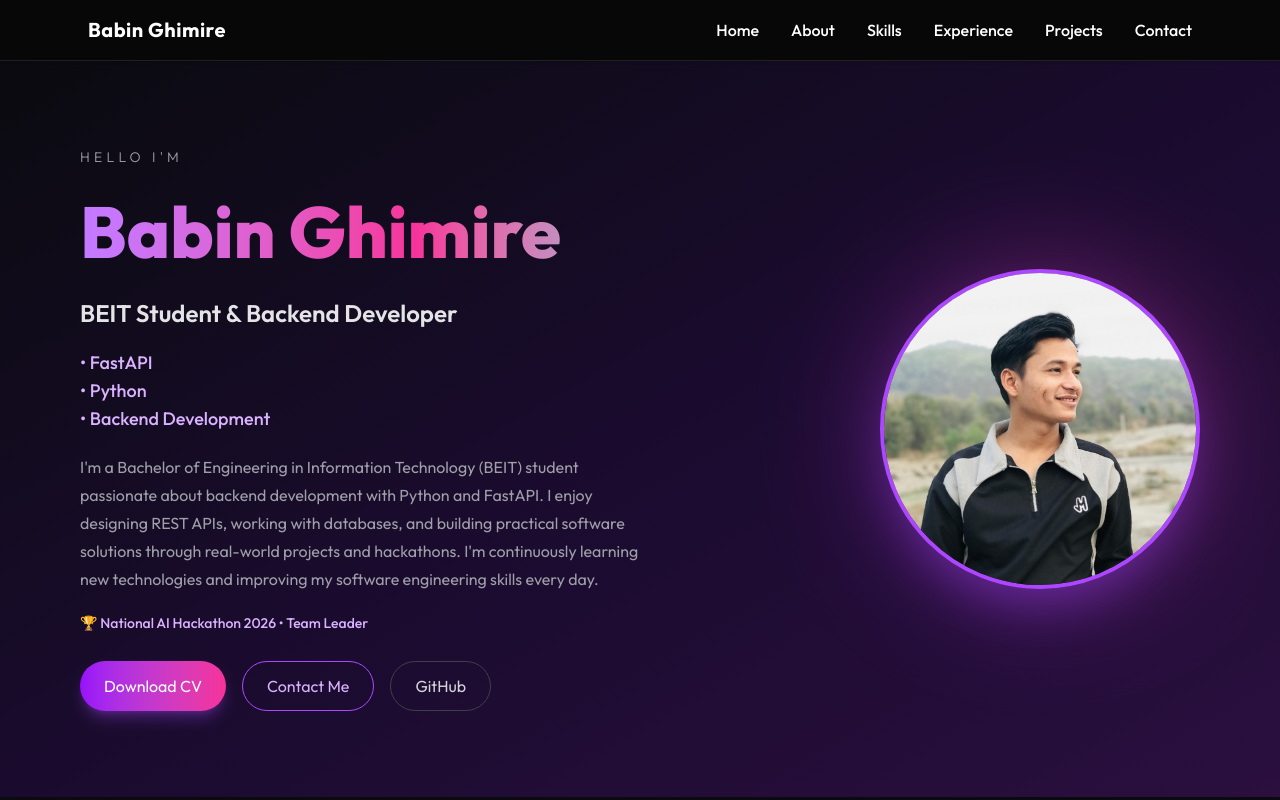
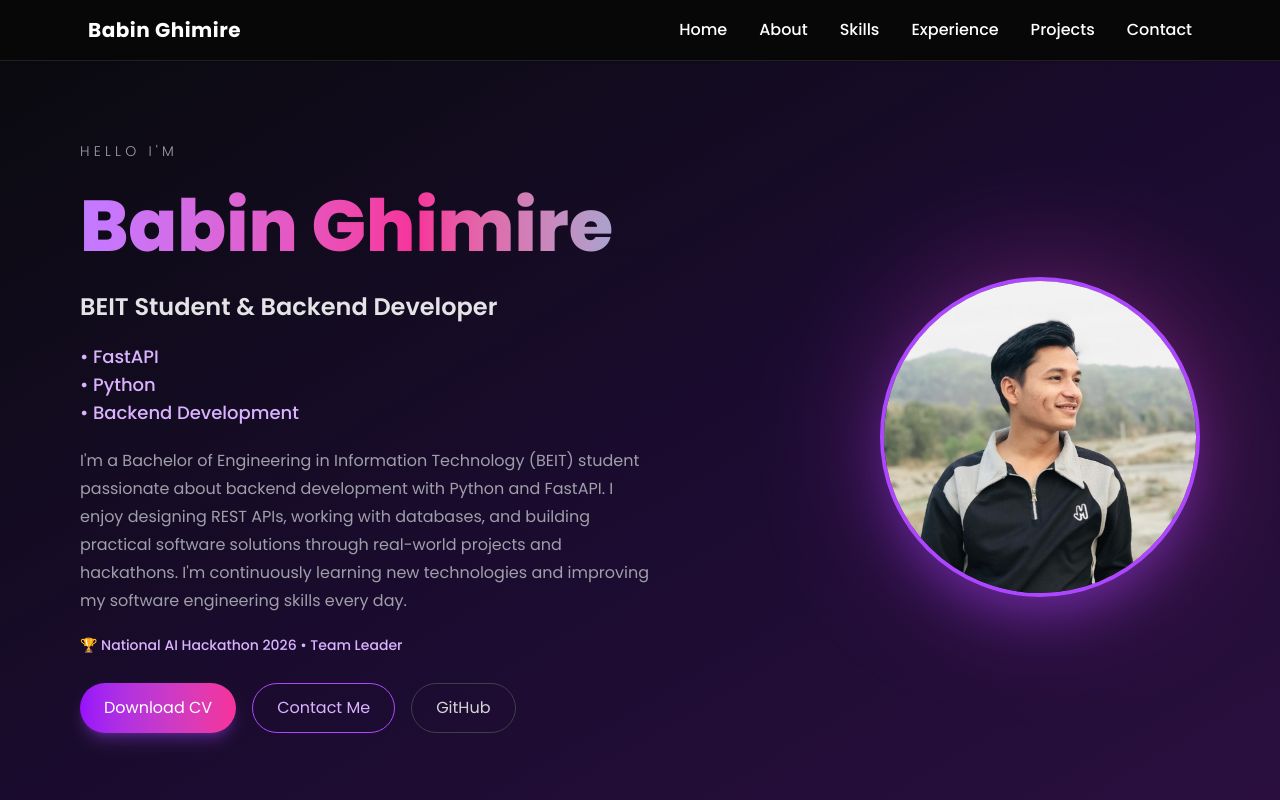
Before and after one commit to ghimirebabin07/my_portfolio, a Next.js app: page / in a window 1280 px wide. Shown: the top 800 px of the page. Built offline with nearby package versions, Linux system fonts and the light colour scheme.

Commit message:
feat: replace Outfit with Poppins as global font

```diff
--- a/app/globals.css
+++ b/app/globals.css
@@ -18,13 +18,13 @@
   }
 }
 
+html {
+  scroll-behavior: smooth;
+}
+
 body {
   background: var(--background);
   color: var(--foreground);
-  font-family: var(--font-body), Arial, Helvetica, sans-serif;
+  font-family: var(--font-body), sans-serif;
   overflow-x: hidden;
 }
-
-html {
-  scroll-behavior: smooth;
-}
--- a/app/layout.tsx
+++ b/app/layout.tsx
@@ -1,15 +1,25 @@
 import type { Metadata } from "next";
-import { Outfit } from "next/font/google";
+import { Poppins } from "next/font/google";
 import "./globals.css";
 
-const outfit = Outfit({
+const poppins = Poppins({
   subsets: ["latin"],
   variable: "--font-body",
+  display: "swap",
+  weight: [
+    "300",
+    "400",
+    "500",
+    "600",
+    "700",
+    "800",
+  ],
 });
 
 export const metadata: Metadata = {
   title: "Babin Ghimire",
-  description: "Software Engineer | AI/ML Enthusiast | Data Science Explorer",
+  description:
+    "BEIT Student | Backend Developer | FastAPI Enthusiast | National AI Hackathon 2026 Team Leader",
 };
 
 export default function RootLayout({
@@ -20,9 +30,9 @@ export default function RootLayout({
   return (
     <html
       lang="en"
-      className={`${outfit.variable} h-full antialiased scroll-smooth`}
+      className={`${poppins.variable} h-full antialiased scroll-smooth`}
     >
-      <body className="min-h-full flex flex-col">
+      <body className={`${poppins.className} min-h-full flex flex-col`}>
         {children}
       </body>
     </html>
```
